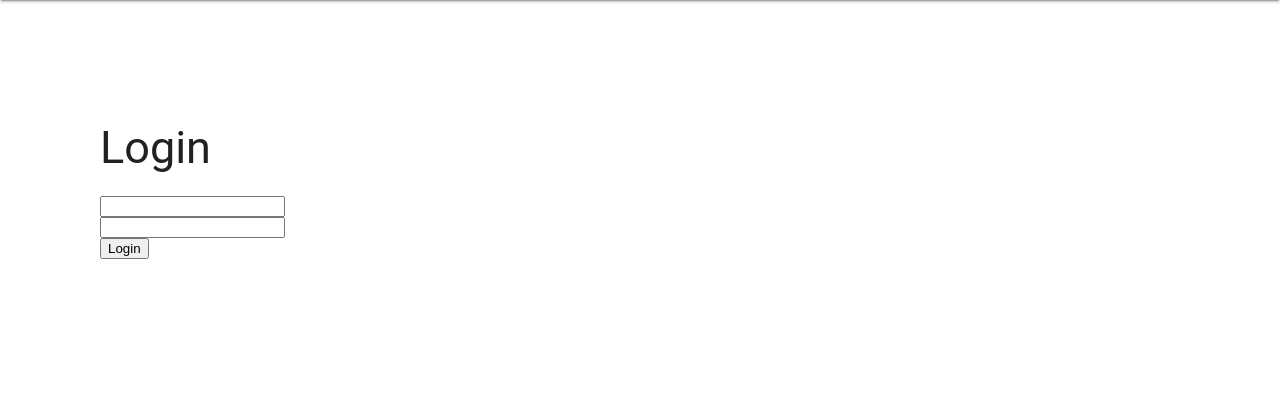
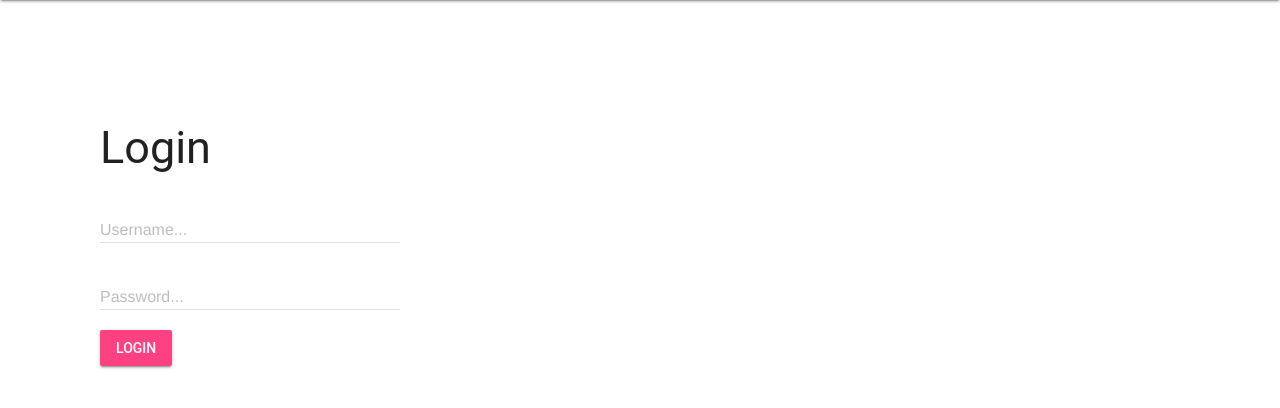
Before and after one commit to BenjaminTietz/Django-ChatApp, a Django app: page /login/ in a window 1280 px wide. Shown: the part 64-472 px from the top of the page. Run offline with Django 5.2, Linux system fonts and the light colour scheme.

Commit message:
refactor: login added matart inputfields and btn to match look of chat

```diff
--- a/chat/templates/auth/login.html
+++ b/chat/templates/auth/login.html
@@ -5,6 +5,12 @@
     <meta charset="UTF-8">
     <meta name="viewport" content="width=device-width, initial-scale=1.0">
     <title>Login</title>
+    <style>
+        .dFlex {
+            display: flex;
+            flex-direction: column;
+        }
+    </style>
 </head>
 
 <body>
@@ -15,14 +21,20 @@
     {% if wrongPassword %}
     <p>Username or password is wrong!</p>
     {% endif %}
-    <form method="POST" action="/login/">
+    <form class="dFlex" method="POST" action="/login/">
         {% csrf_token %}
         <input type="hidden" name="redirect" value="{{ redirect }}">
-        <div><input name="username" type="text">
+        <div class="mdl-textfield mdl-js-textfield mdl-textfield--floating-label">
+            <input class="mdl-textfield__input" name="username" type="text" id="sample3">
+            <label class="mdl-textfield__label" for="sample3">Username...</label>
         </div>
-        <div><input name="password" type="password">
+        <div class="mdl-textfield mdl-js-textfield mdl-textfield--floating-label">
+            <input class="mdl-textfield__input" name="password" type="password" id="sample3">
+            <label class="mdl-textfield__label" for="sample3">Password...</label>
         </div>
-        <div><button>Login</button></div>
+        <div> <button class="mdl-button mdl-js-button mdl-button--raised mdl-js-ripple-effect mdl-button--accent">
+                Login
+            </button></div>
     </form>
 
     {% endblock %}
```
Also changed, not shown: db.sqlite3.
